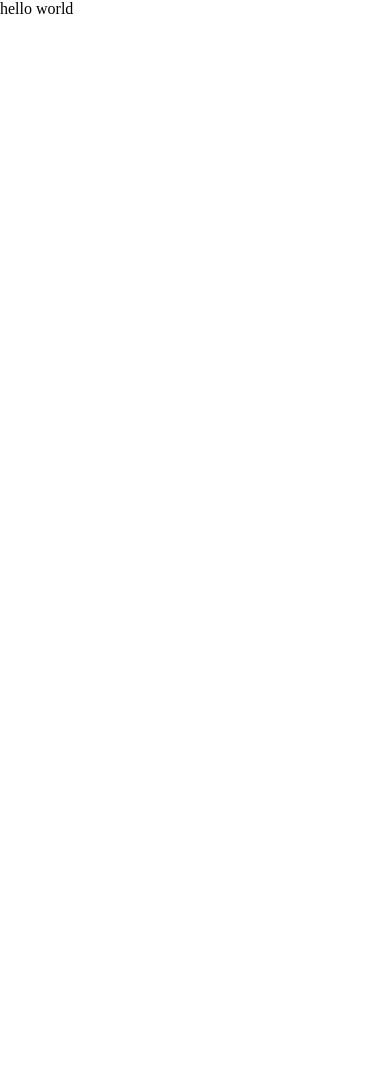
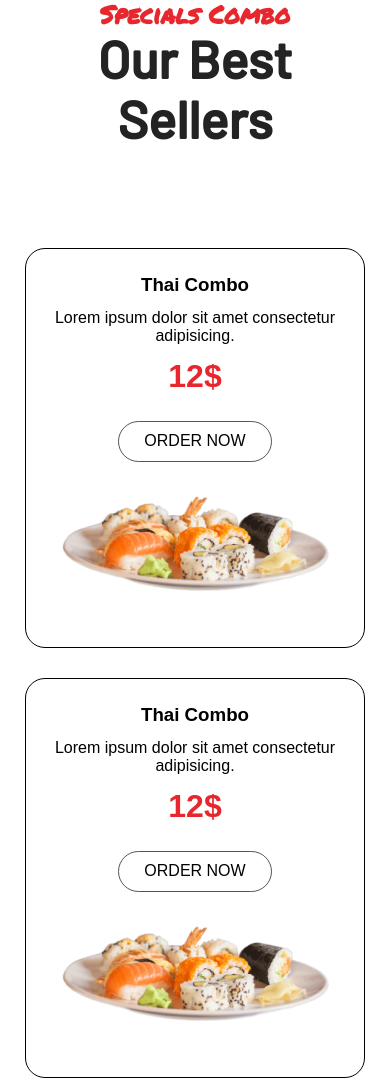
Before and after one commit to Salokhiddin99/SUSHI, a plain HTML site: page index.html in a window 390 px wide. Shown: the top 1081 px of the page. Before the commit the page ends 844 px from the top, so only its background shows below. Drawn offline with Linux system fonts and the light colour scheme.

Commit message:
cards-responsive

```diff
--- a/index.html
+++ b/index.html
@@ -9,11 +9,59 @@
     <link rel="stylesheet" href="https://cdnjs.cloudflare.com/ajax/libs/font-awesome/6.1.1/css/all.min.css"
         integrity="sha512-KfkfwYDsLkIlwQp6LFnl8zNdLGxu9YAA1QvwINks4PhcElQSvqcyVLLD9aMhXd13uQjoXtEKNosOWaZqXgel0g=="
         crossorigin="anonymous" referrerpolicy="no-referrer" />
-    <title>Document</title>
+        <link rel="preconnect" href="https://fonts.googleapis.com">
+        <link rel="preconnect" href="https://fonts.googleapis.com">
+    <link rel="preconnect" href="https://fonts.gstatic.com" crossorigin>
+    <link href="https://fonts.googleapis.com/css2?family=Barlow:wght@500&family=Permanent+Marker&display=swap" rel="stylesheet">
+    <title>SUSHI</title>
 </head>
 <body>
-    <header>
-        hello world
-    </header>
+    <section class="food-cards">
+        <div class="container">
+            <h2 class="section-title">Specials Combo</h2>
+            <h1 class="h1">Our Best Sellers</h1>
+            <div class="food-cards__inner">
+                <div class="food__card">
+                    <h4 class="fcard__title">Thai Combo</h4>
+                    <p class="fcard__subtitle">Lorem ipsum dolor sit amet consectetur adipisicing.</p>
+                    <b>12$</b>
+                    <a href="#" class="fcard__link">ORDER NOW</a>
+                    <img class="fcard__img" src="./IMG/circle.png" alt="">
+                </div>
+                <div class="food__card">
+                    <h4 class="fcard__title">Thai Combo</h4>
+                    <p class="fcard__subtitle">Lorem ipsum dolor sit amet consectetur adipisicing.</p>
+                    <b>12$</b>
+                    <a href="#" class="fcard__link">ORDER NOW</a>
+                    <img class="fcard__img" src="./IMG/circle.png" alt="">
+                </div>
+                <div class="food__card">
+                    <h4 class="fcard__title">Thai Combo</h4>
+                    <p class="fcard__subtitle">Lorem ipsum dolor sit amet consectetur adipisicing.</p>
+                    <b>12$</b>
+                    <a href="#" class="fcard__link">ORDER NOW</a>
+                    <img class="fcard__img" src="./IMG/circle.png" alt="">
+                </div>
+                <div class="food__card">
+                    <h4 class="fcard__title">Thai Combo</h4>
+                    <p class="fcard__subtitle">Lorem ipsum dolor sit amet consectetur adipisicing.</p>
+                    <b>12$</b>
+                    <a href="#" class="fcard__link">ORDER NOW</a>
+                    <img class="fcard__img" src="./IMG/circle.png" alt="">
+                </div>
+            </div>
+        </div>
+    </section>
+    <section class="desc-card">
+        <div class="container">
+            <h2 class="section-title">Deals</h2>
+            <h1 class="h1">Choose Your dishes</h1>
+                <div class="desc__wrapper">
+                    <div class="desc__wrapper">
+
+                    </div>
+                </div>
+        </div>
+    </section>
 </body>
 </html>
--- a/scss/_generals.scss
+++ b/scss/_generals.scss
@@ -0,0 +1,5 @@
+*{
+    margin: 0;
+    padding: 0;
+    box-sizing: border-box;
+}
--- a/scss/blocks/_all-blocks.scss
+++ b/scss/blocks/_all-blocks.scss
@@ -1,2 +1,4 @@
 @import "./container";
-@import "./header"
+@import "./header";
+@import "./food-cards";
+@import "./desc-cards";
--- /dev/null
+++ b/scss/blocks/_food-cards.scss
@@ -0,0 +1,138 @@
+.section-title{
+    font-family: 'Permanent Marker';
+    color: #E7272D;
+    text-align: center;
+    font-size: 25px;
+}
+
+.h1{
+    font-family: 'Barlow';
+    font-size: 56px;
+    text-align: center;
+    font-weight: 900;
+    color: #232323;
+}
+.food__card{
+    cursor: pointer;
+    border: black solid 1px;
+    border-radius: 20px;
+    width: 280px;
+    height: 400px;
+    padding: 25px 15px;
+    font-family: sans-serif;
+    text-align: center;
+
+    &:hover > b{color: white;}
+    &:hover > .fcard__link{
+        color: white;
+        border: none;
+        background-color: #fcd15c;
+    }
+    &:hover{
+        transform: translateY(-40px);
+        transition: all 0.5s;
+        border: none;
+        background-color: #E7272D;
+        color: white;
+    }
+}
+.food-cards__inner{
+    padding-top: 80px;
+    display: flex;
+    justify-content: space-between;flex-wrap: wrap;}
+.fcard{
+    &__title{
+        font-size: 18.72px;
+    }
+    &__subtitle{
+        font-size: 16px;
+        margin: 15px 0px;
+    }
+    &__link{
+        display: block;
+        text-decoration: none;
+        border: 1px solid rgba(0, 0, 0, 0.664);
+        border-radius: 50px;
+        color: black;
+        padding: 12px 18px;
+        width: 60%;
+        margin: 0 auto;
+        margin-top: 30px;
+    }
+    &__img{
+        max-width:250px;
+        height: auto;
+    }
+}
+b{
+    color: #E7272D;
+    font-size: 32px;
+}
+
+
+@media screen and (max-width:1024px) {
+    .container{max-width: 988px;}
+
+    .h1{font-size: 52px;}
+
+    .food__card{
+        width: 220px;
+    }
+
+    .food-cards__inner{
+        padding-top: 65px;
+    }
+
+    .fcard{
+        &__title{
+            font-size: 18.72px;
+        }
+        &__subtitle{
+            font-size: 16px;
+            margin: 13px 0px;
+        }
+        &__link{
+            padding: 10px 15px;
+            width: 70%;
+            margin-top: 26px;
+        }
+        &__img{
+            max-width:200px;
+            margin-top: 20px;
+        }
+    }
+}
+
+@media screen and (max-width:768px) {
+    .container{max-width:747px;}
+
+
+    .food__card{
+        width: 100%;
+        height: 500px;
+        margin-bottom: 30px;
+    }
+    .fcard__link{width: 30%;}
+    .fcard__img{max-width: 90%;}
+}
+
+
+@media screen and (max-width:425px) {
+    .container{max-width: 400px;}
+
+    .h1{margin-top: 0px;}
+
+    .food__card{
+        height: 400px;
+    }
+    .fcard__link{
+        width: 50%;
+    }
+}
+@media screen and (max-width:320px) {
+    .container{max-width: 300px;}
+
+    .fcard__link{
+        width: 80%;
+    }
+}
```
Also changed, not shown: css/main.min.css, scss/blocks/_desc-cards.scss (added), 1 other file.
